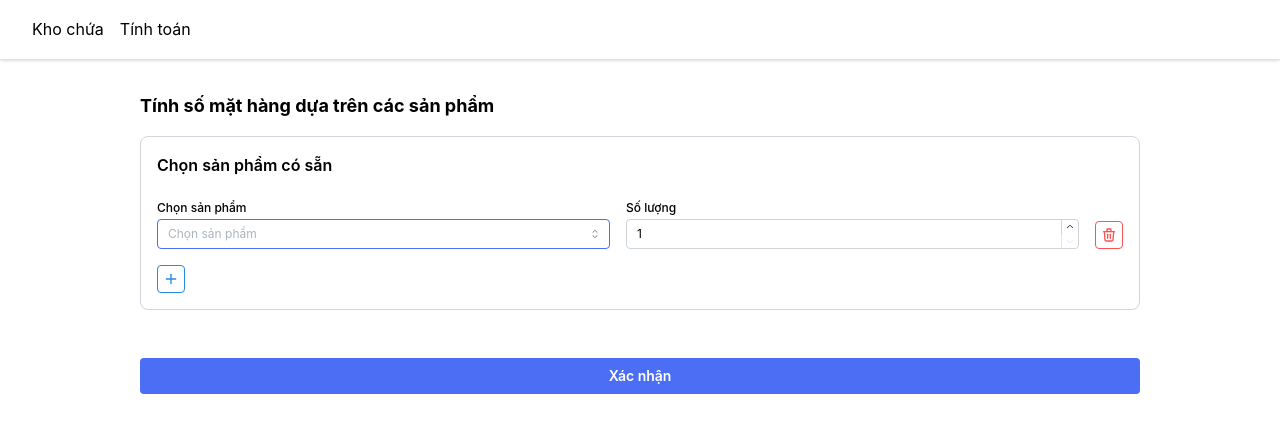
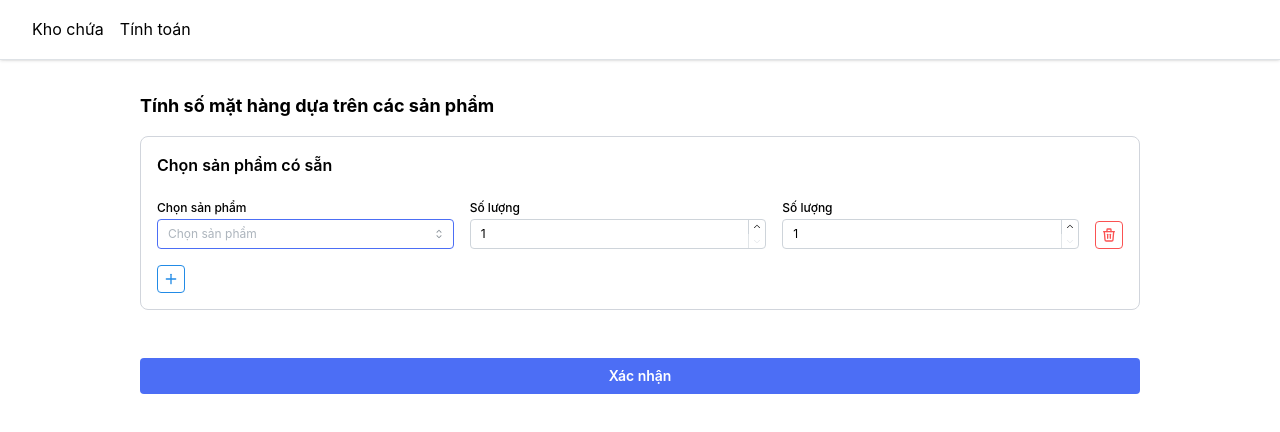
Before and after one commit to dncmaduro/candy-cal-fe, a React (Vite) app: page /cal in a window 1280 px wide. Both pictures are taken after a click on the button 171 px from the left and 207 px from the top of the page. Shown: the top 432 px of the page. Built offline with nearby package versions, Linux system fonts and the light colour scheme; no server answers.

Commit message:
feat: add customers for calc

```diff
--- a/src/hooks/models.ts
+++ b/src/hooks/models.ts
@@ -60,5 +60,6 @@ export interface CalItemsRequest {
   products: {
     _id: string
     quantity: number
+    customers: number
   }[]
 }
--- a/src/routes/cal/index.tsx
+++ b/src/routes/cal/index.tsx
@@ -101,7 +101,21 @@ function RouteComponent() {
                     render={({ field }) => (
                       <NumberInput
                         label={!index && "Số lượng"}
-                        placeholder="Nhập số lượng"
+                        placeholder="Nhập số lượng combo"
+                        min={1}
+                        className="flex-1"
+                        {...field}
+                        size="xs"
+                      />
+                    )}
+                  />
+                  <Controller
+                    name={`products.${index}.customers`}
+                    control={control}
+                    render={({ field }) => (
+                      <NumberInput
+                        label={!index && "Số lượng"}
+                        placeholder="Nhập số lượng đơn"
                         min={1}
                         className="flex-1"
                         {...field}
@@ -121,7 +135,9 @@ function RouteComponent() {
               <ActionIcon
                 color="blue"
                 variant="outline"
-                onClick={() => appendProduct({ _id: "", quantity: 1 })}
+                onClick={() =>
+                  appendProduct({ _id: "", quantity: 1, customers: 1 })
+                }
               >
                 <IconPlus size={16} />
               </ActionIcon>
```
Also changed, not shown: 1 other file (tests, documents, lock files or other folders).
